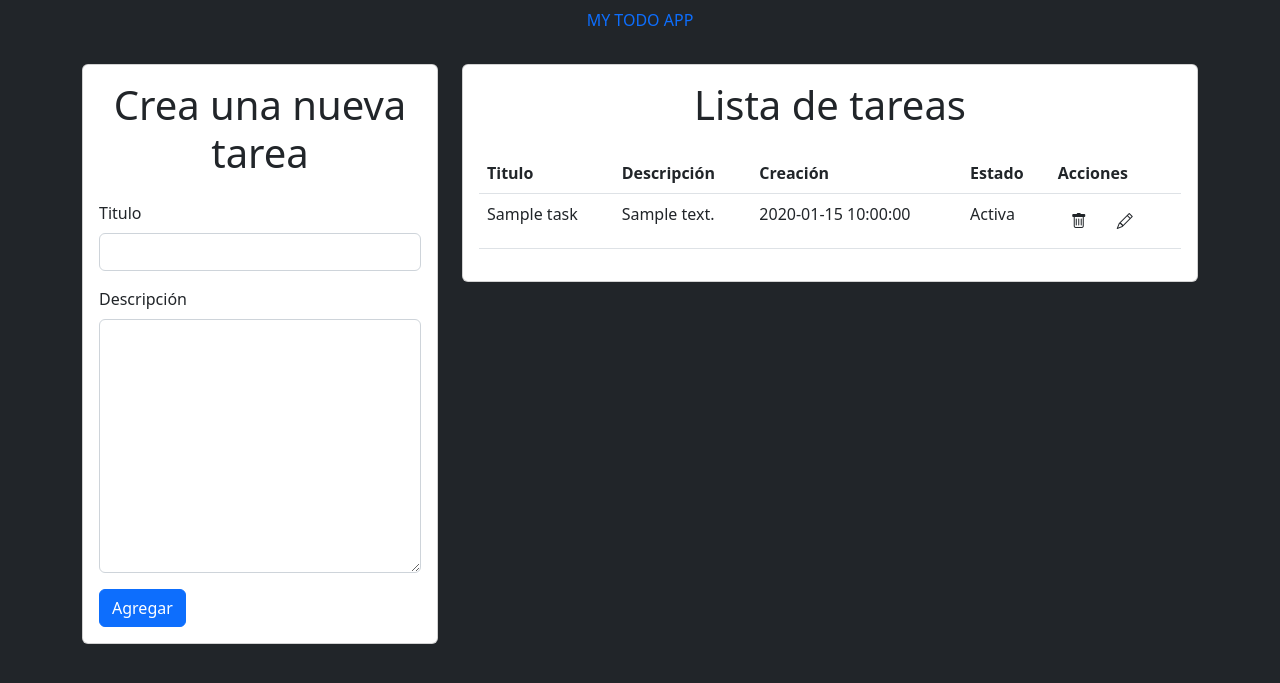
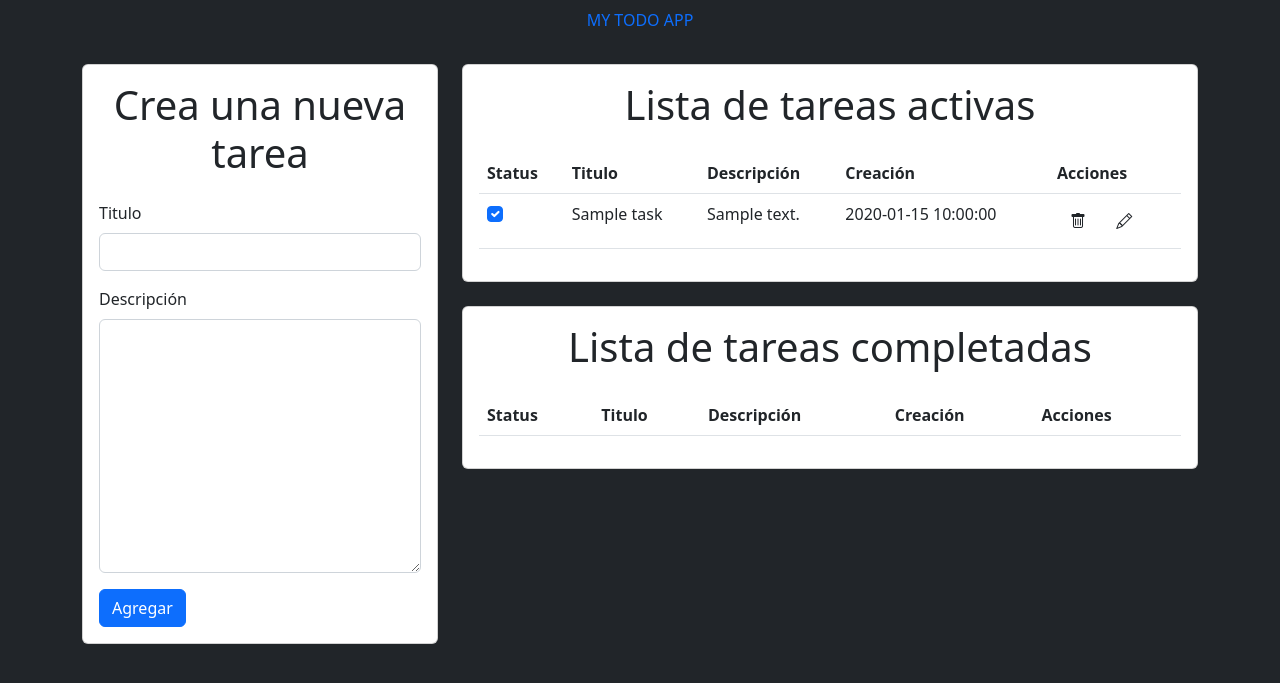
Before and after one commit to JorgeGarcia20/todo_app, a Flask app: page / in a window 1280 px wide. Shown: the top 683 px of the page. Run offline with Flask 2, Linux system fonts and the light colour scheme; tables that the repository leaves empty hold one stand-in row (values such as "Sample post"); lists and menus that the app fills with data are empty.

Commit message:
Agregando funcionalidad para tareas activas y tareas completadas

```diff
--- a/routes/tasks.py
+++ b/routes/tasks.py
@@ -7,8 +7,9 @@ tasks = Blueprint('tasks', __name__)
 
 @tasks.route('/')
 def index():
-    tasks = Task.query.all()
-    return render_template('index.html', tasks=tasks)
+    active_tasks = Task.query.filter_by(status=1)
+    deactive_tasks = Task.query.filter_by(status=0)
+    return render_template('index.html', active_tasks=active_tasks, dtask=deactive_tasks)
 
 
 @tasks.route('/new', methods=['POST'])
--- a/templates/index.html
+++ b/templates/index.html
@@ -40,34 +40,61 @@
     <div class="col-8">
         <div class="card">
             <div class="card-body">
-                <h1 class="text-center mb-4">Lista de tareas</h1>
+                <h1 class="text-center mb-4">Lista de tareas activas</h1>
                 <table class="table">
                     <thead>
                         <tr>
+                            <th scope="col">Status</th>
                             <th scope="col">Titulo</th>
                             <th scope="col">Descripción</th>
                             <th scope="col">Creación</th>
-                            <th scope="col">Estado</th>
                             <th scope="col">Acciones</th>
 
                         </tr>
                     </thead>
                     <tbody>
-                        {% for task in tasks %}
+                        {% for task in active_tasks %}
 
                         <tr>
+                            <td><input type="checkbox" class="form-check-input" id="exampleCheck1" checked></td>
                             <td>{{task.title}}</td>
                             <td>{{task.description}}</td>
                             <td>{{task.date}}</td>
-                            {% if task.status == 1 %}
-                            <td>Activa</td>
-                            {% else %}
-                            <td>Terminada</td>
-                            {% endif %}
-
                             <td>
                                 <a class="btn bi bi-trash" href="{{url_for('tasks.delete', id=task.id)}}"></a>
                                 <a class="btn bi bi-pencil" href="{{url_for('tasks.update', id=task.id)}}"></a>
+                            </td>
+                        </tr>
+
+                        {% endfor %}
+                    </tbody>
+                </table>
+            </div>
+        </div>
+        <div class="card mt-4">
+            <div class="card-body">
+                <h1 class="text-center mb-4">Lista de tareas completadas</h1>
+                <table class="table">
+                    <thead>
+                        <tr>
+                            <th scope="col">Status</th>
+                            <th scope="col">Titulo</th>
+                            <th scope="col">Descripción</th>
+                            <th scope="col">Creación</th>
+                            <th scope="col">Acciones</th>
+
+                        </tr>
+                    </thead>
+                    <tbody>
+                        {% for dtask in dtask %}
+
+                        <tr>
+                            <td><input type="checkbox" class="form-check-input" id="exampleCheck1"></td>
+                            <td>{{dtask.title}}</td>
+                            <td>{{dtask.description}}</td>
+                            <td>{{dtask.date}}</td>
+                            <td>
+                                <a class="btn bi bi-trash" href="{{url_for('tasks.delete', id=dtask.id)}}"></a>
                             </td>
                         </tr>
 
```
Lines whose indentation alone changed are shown as unchanged.
